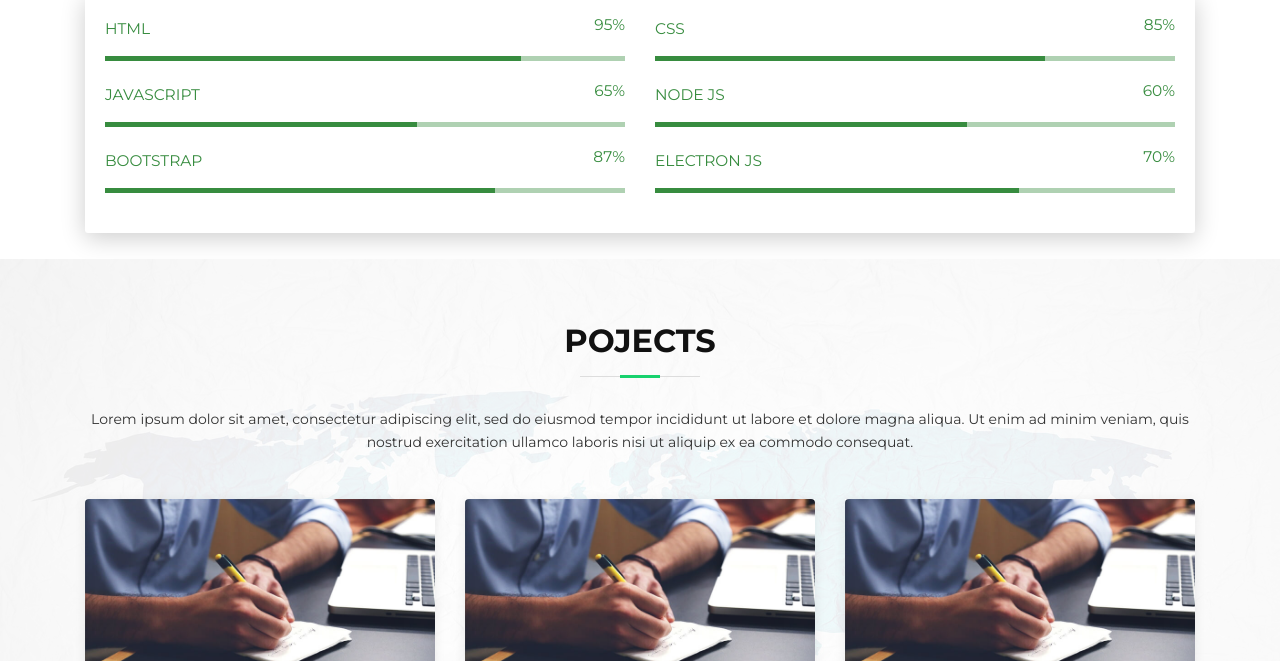
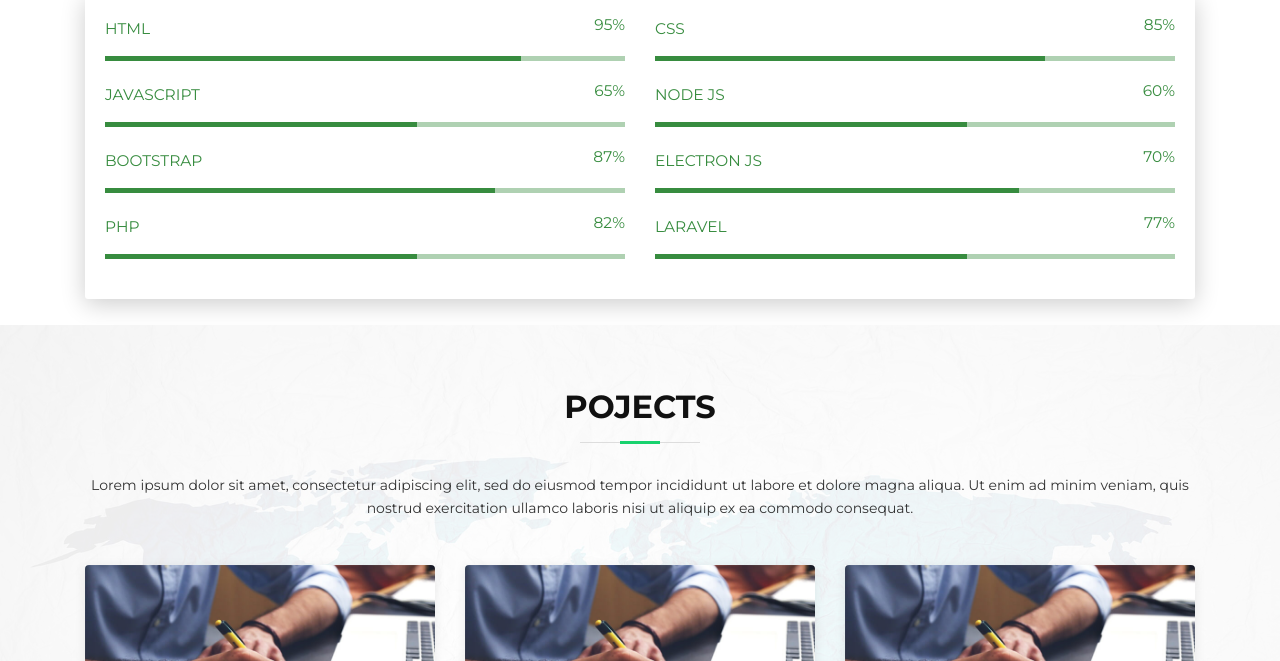
Before and after one commit to ndiadedev/Ndiade-Projects, a plain HTML site: page index.html in a window 1280 px wide. Shown: the part 1069-1730 px from the top of the page. Drawn offline with Linux system fonts and the light colour scheme.

Commit message:
Informations added

```diff
--- a/index.html
+++ b/index.html
@@ -151,6 +151,24 @@
             </div>
           </div>
         </div>
+        <!--Skills Added -->
+        <div class="row">
+          <div class="col-md-6">
+            <div class="progress-container progress-primary"><span class="progress-badge">Php</span>
+              <div class="progress">
+                <div class="progress-bar progress-bar-primary" data-aos="progress-full" data-aos-offset="10" data-aos-duration="2000" role="progressbar" aria-valuenow="60" aria-valuemin="0" aria-valuemax="100" style="width: 60%;"></div><span class="progress-value">82%</span>
+              </div>
+            </div>
+          </div>
+          <div class="col-md-6">
+            <div class="progress-container progress-primary"><span class="progress-badge">Laravel</span>
+              <div class="progress">
+                <div class="progress-bar progress-bar-primary" data-aos="progress-full" data-aos-offset="10" data-aos-duration="2000" role="progressbar" aria-valuenow="60" aria-valuemin="0" aria-valuemax="100" style="width: 60%;"></div><span class="progress-value">77%</span>
+              </div>
+            </div>
+          </div>
+        </div>
+        <!--//Skills Added -->
       </div>
     </div>
   </div>
@@ -296,7 +314,7 @@
         <div class="col-md-9" data-aos="fade-left" data-aos-offset="50" data-aos-duration="500">
           <div class="card-body">
             <div class="h5">Povide services for company and customer clients</div>
-            <p></p>
+            <p>Companies as Podart for Environment, Texcelist, Teralko, Tadex</p>
           </div>
         </div>
       </div>
```
